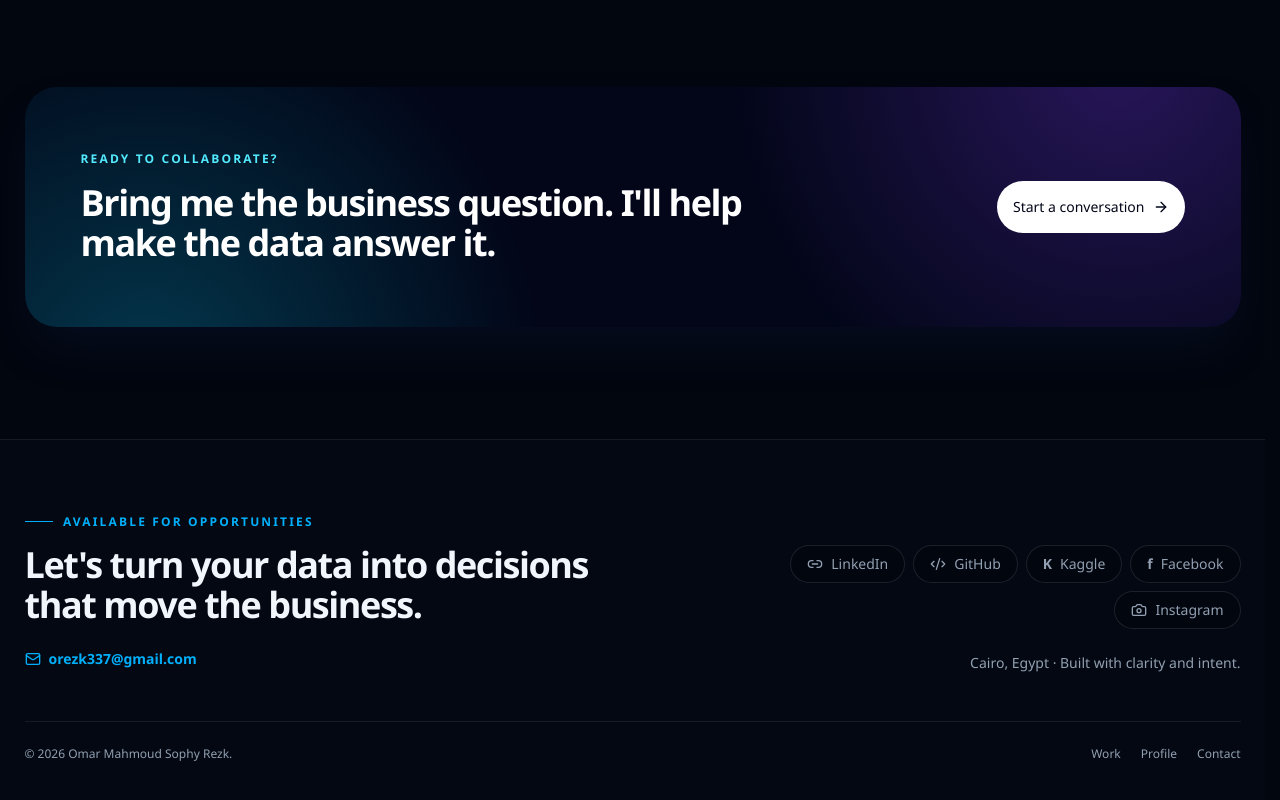
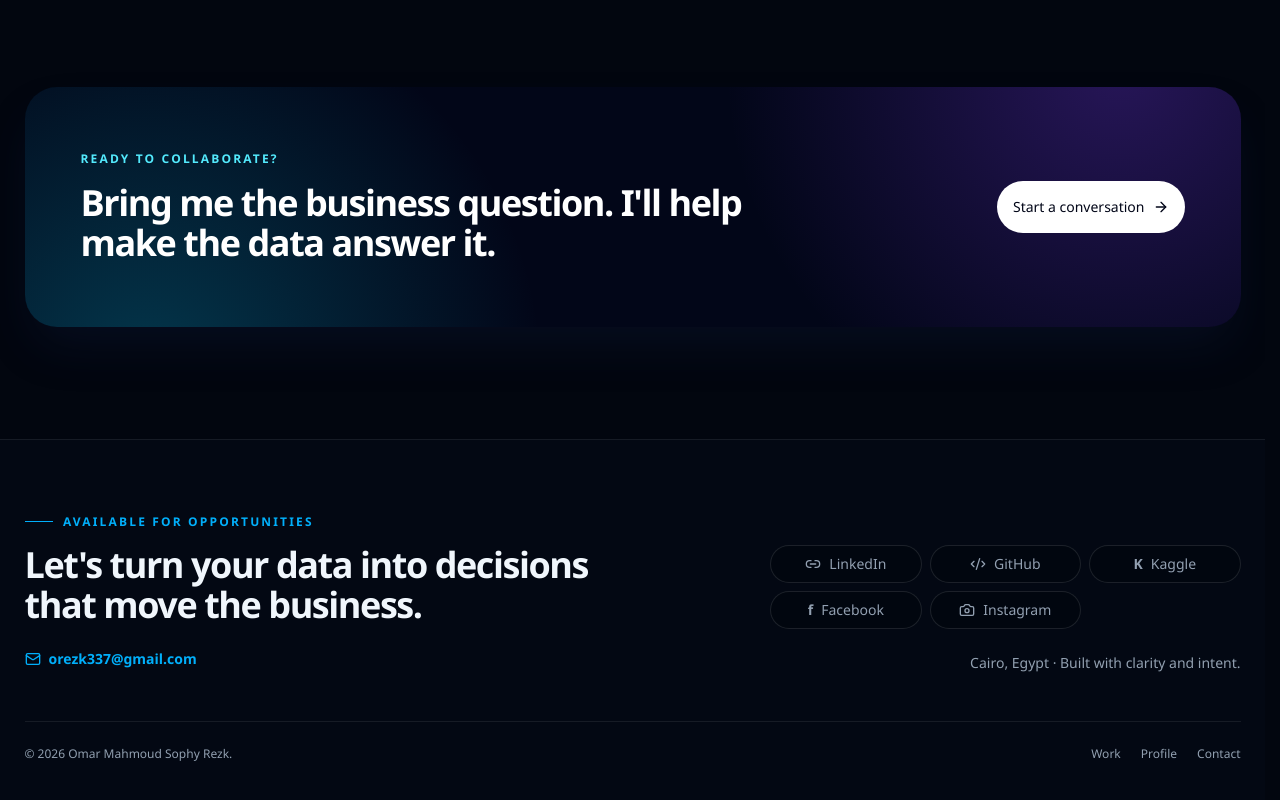
Before and after one commit to OmarRez2/OmarRez2.github.io, a Next.js app: page / in a window 1280 px wide. Shown: the part 3689-4489 px from the top of the page. Built offline with nearby package versions, Linux system fonts and the light colour scheme; no server answers.

Commit message:
Prepare analytics and refine portfolio links

```diff
--- a/src/app/layout.tsx
+++ b/src/app/layout.tsx
@@ -1,10 +1,14 @@
 import type { Metadata, Viewport } from "next";
+import Script from "next/script";
 import { AnimatedBackground } from "@/components/animated-background";
 import { Footer } from "@/components/footer";
 import { Navbar } from "@/components/navbar";
 import { PageTransition } from "@/components/page-transition";
 import { ThemeProvider } from "@/components/theme-provider";
 import "./globals.css";
+
+const configuredGaId = process.env.NEXT_PUBLIC_GA_MEASUREMENT_ID?.trim() ?? "";
+const gaMeasurementId = /^G-[A-Z0-9]+$/i.test(configuredGaId) ? configuredGaId.toUpperCase() : null;
 
 export const metadata: Metadata = {
   metadataBase: new URL("https://omarrez2.github.io"),
@@ -92,6 +96,22 @@ export default function RootLayout({ children }: Readonly<{ children: React.Reac
           </main>
           <div className="relative z-10"><Footer /></div>
         </ThemeProvider>
+        {gaMeasurementId ? (
+          <>
+            <Script
+              src={`https://www.googletagmanager.com/gtag/js?id=${gaMeasurementId}`}
+              strategy="afterInteractive"
+            />
+            <Script id="google-analytics" strategy="afterInteractive">
+              {`
+                window.dataLayer = window.dataLayer || [];
+                function gtag(){dataLayer.push(arguments);}
+                gtag('js', new Date());
+                gtag('config', ${JSON.stringify(gaMeasurementId)});
+              `}
+            </Script>
+          </>
+        ) : null}
       </body>
     </html>
   );
--- a/src/app/projects/page.tsx
+++ b/src/app/projects/page.tsx
@@ -18,8 +18,11 @@ export const metadata: Metadata = {
 };
 
 const kaggleProjects = [
-  { title: "Cardiovascular Disease Data Analysis", tag: "Python · EDA", href: "https://www.kaggle.com/omarrezk" },
-  { title: "Tesla Stock EDA & Prediction", tag: "Python · Machine Learning", href: "https://www.kaggle.com/omarrezk" },
+  {
+    title: "Tesla Stock EDA & Prediction",
+    tag: "Python · Machine Learning",
+    href: "https://www.kaggle.com/code/omarrezk/tesla-stock-eda-prediction",
+  },
 ];
 
 const professionalProfiles = [
--- a/src/components/footer.tsx
+++ b/src/components/footer.tsx
@@ -28,14 +28,14 @@ export function Footer() {
             </a>
           </div>
           <div className="lg:text-right">
-            <div className="flex flex-wrap gap-2 lg:justify-end">
+            <div className="grid grid-cols-2 gap-2 sm:grid-cols-3 lg:grid-cols-2 xl:grid-cols-3">
               {socialLinks.map(({ href, label, icon: Icon, monogram }) => (
                 <a
                   key={label}
                   href={href}
                   target="_blank"
                   rel="noreferrer"
-                  className="inline-flex items-center gap-2 rounded-full border border-border bg-background/70 px-4 py-2 text-sm text-muted-foreground transition hover:-translate-y-0.5 hover:border-primary/40 hover:text-foreground"
+                  className="inline-flex items-center justify-center gap-2 whitespace-nowrap rounded-full border border-border bg-background/70 px-3 py-2 text-sm text-muted-foreground transition hover:-translate-y-0.5 hover:border-primary/40 hover:text-foreground"
                 >
                   {Icon ? <Icon className="size-4" /> : <span className="font-black">{monogram}</span>}
                   {label}
```
